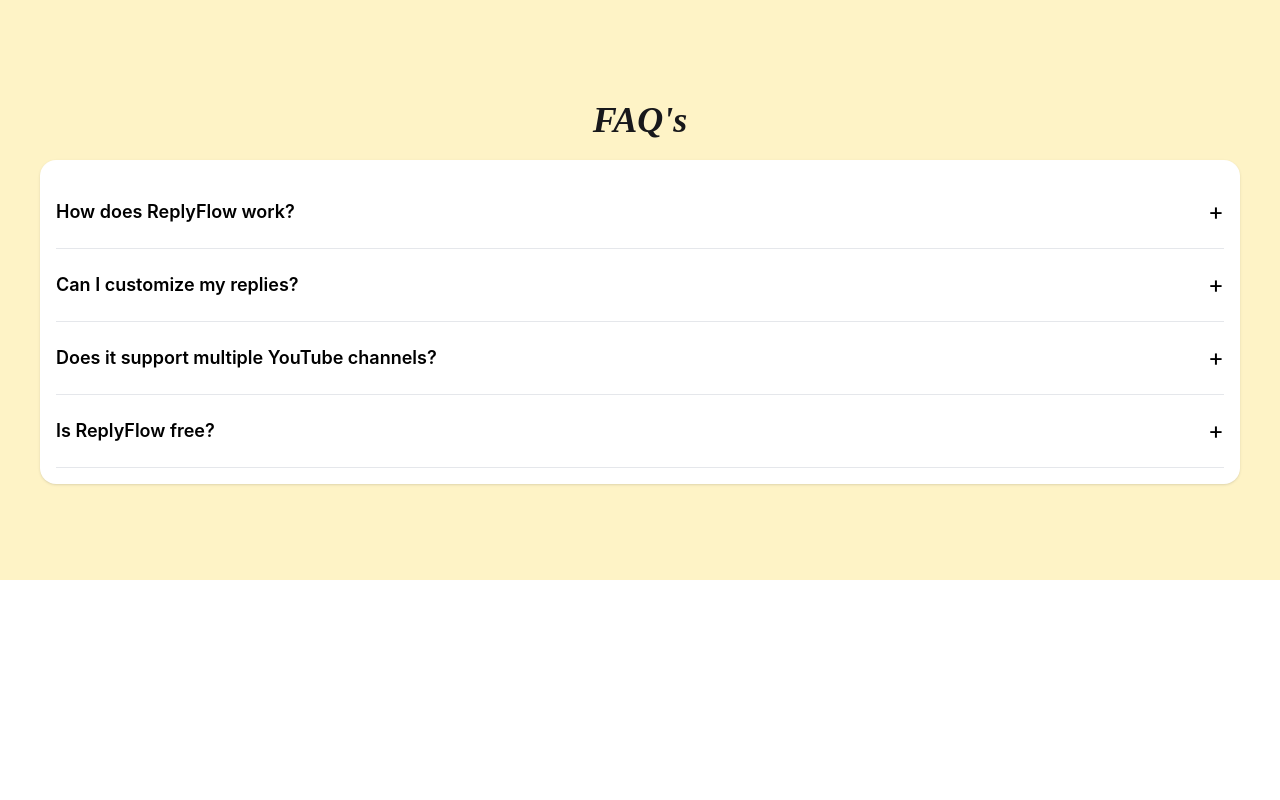
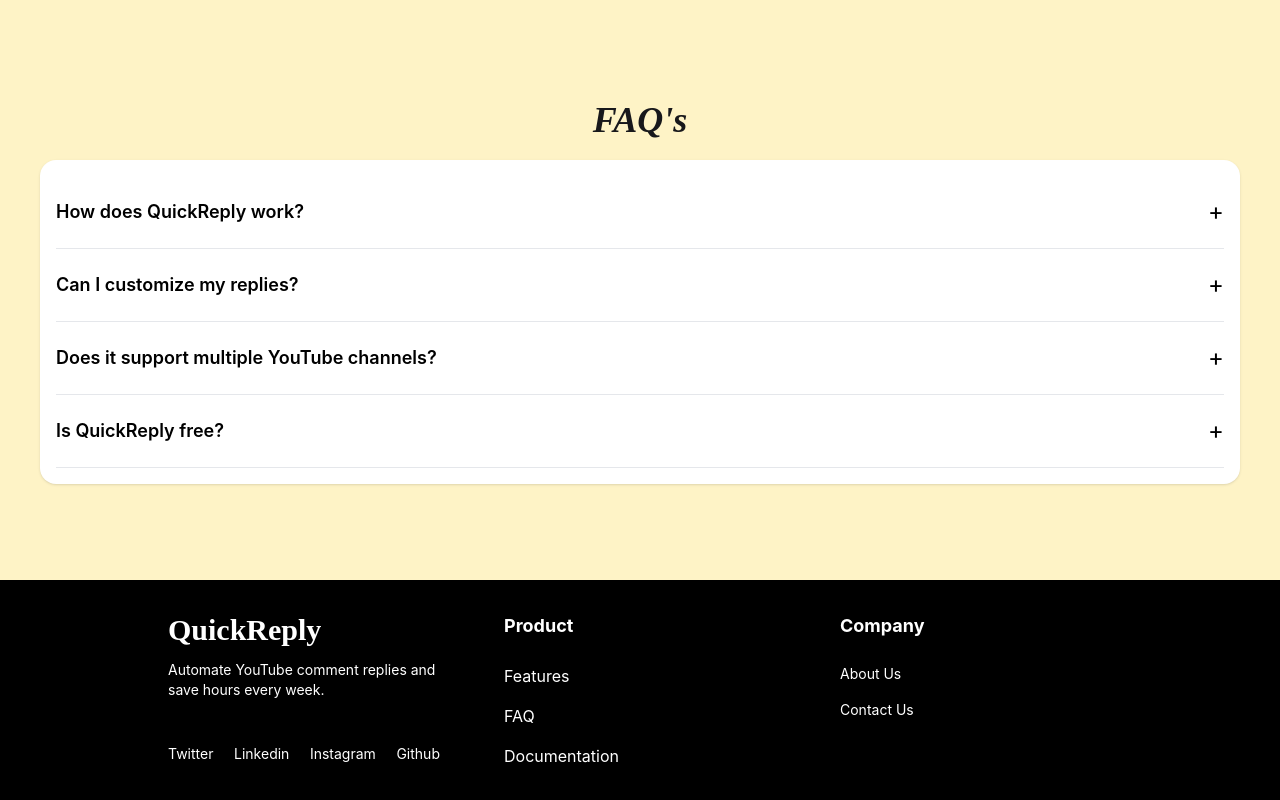
Before and after one commit to aqdasghani/Nycround2, a React (Vite) app: page / in a window 1280 px wide. Shown: the part 2024-2824 px from the top of the page. Before the commit the page ends 2604 px from the top, so only its background shows below. Built offline with nearby package versions, Linux system fonts and the light colour scheme.

Commit message:
Added footer section

```diff
--- a/src/App.jsx
+++ b/src/App.jsx
@@ -8,6 +8,7 @@ import { Clock3, MessageCircle, Zap } from 'lucide-react'
 import { Bot } from 'lucide-react'
 import { ChevronDown } from 'lucide-react'
 
+
 function App() {
 
 
@@ -15,9 +16,9 @@ function App() {
 
   const faqs = [
     {
-      question: "How does ReplyFlow work?",
+      question: "How does QuickReply work?",
       answer:
-        "Create keyword rules, and ReplyFlow automatically replies whenever a matching YouTube comment is detected.",
+        "Create keyword rules, and QuickReply automatically replies whenever a matching YouTube comment is detected.",
     },
     {
       question: "Can I customize my replies?",
@@ -30,7 +31,7 @@ function App() {
         "Yes. You can connect and manage multiple creator channels from one dashboard.",
     },
     {
-      question: "Is ReplyFlow free?",
+      question: "Is QuickReply free?",
       answer:
         "Our hackathon version is completely free to use.",
     },
@@ -42,6 +43,9 @@ function App() {
       <div className='bg-amber-100'>
         <div className='bg-yellow-300 rounded-3xl m-1.5 w-[97vw] h-[97.5vh]'>
           <div className='w-full flex justify-center pt-8'>
+
+            {/* <div>Quick Reply</div> */}
+
             <nav className='navbar bg-white rounded-full p-2 px-4 shadow-lg'>
               <ul className='flex gap-16 w-full items-center cursor-pointer'>
                 <li className='text-sm font-semibold'>Home</li>
@@ -195,7 +199,7 @@ function App() {
                   className='border-b border-gray-200 py-5 cursor-pointer'
                   onClick={() =>
                     setOpenIndex(openIndex === index ? null : index)}
-                    >
+                >
 
                   <div className='flex justify-between items-center'>
                     <h3 className='text-lg font-semibold'> {faq.question}</h3>
@@ -230,7 +234,52 @@ function App() {
 
 
 
-        <footer></footer>
+        <footer className='bg-black py-8 px-2'>
+          <div className='max-w-5xl mx-auto grid grid-cols-3 gap-16 px-10 text-white'>
+
+
+            <div className='flex flex-col gap-3'>
+              <h2 className='text-3xl font-bold text-white heading-font'>QuickReply</h2>
+              <p className='text-white text-sm'>
+                Automate YouTube comment replies and save hours every week.
+              </p>
+
+              <div className='flex justify-between items-center gap-4 text-white mt-8'>
+                <h1 className='text-sm cursor-pointer'>Twitter</h1>
+                <h1 className='text-sm cursor-pointer'>Linkedin</h1>
+                <h1 className='text-sm cursor-pointer'>Instagram</h1>
+                <h1 className='text-sm cursor-pointer'>Github</h1>
+              </div>
+            </div>
+
+
+
+            <div>
+              <h3 className='font-bold text-lg'>Product</h3>
+
+              <ul className='space-y-4 mt-6 text-white'>
+                <li className='tex-sm cursor-pointer'>Features</li>
+                <li className='tex-sm cursor-pointer'>FAQ</li>
+                <li className='tex-sm cursor-pointer'>Documentation</li>
+
+              </ul>
+            </div>
+
+
+            <div>
+              <h3 className='font-bold text-lg'>Company</h3>
+
+              <ul className='space-y-4 mt-6 text-white'>
+                <li className='text-sm cursor-pointer'>About Us</li>
+                <li className='text-sm cursor-pointer'>Contact Us</li>
+
+              </ul>
+            </div>
+
+
+
+          </div>
+        </footer>
 
 
 
```
